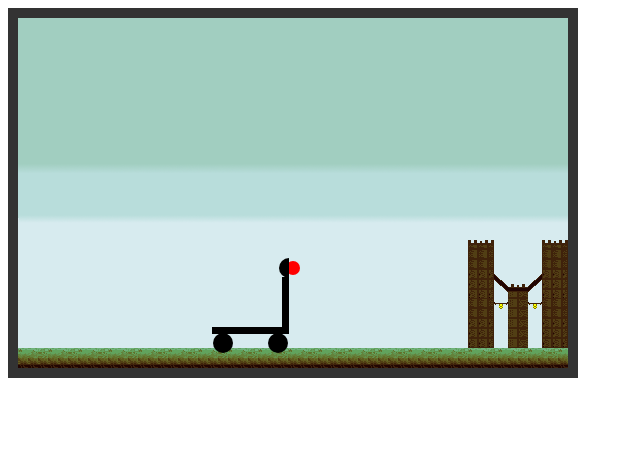
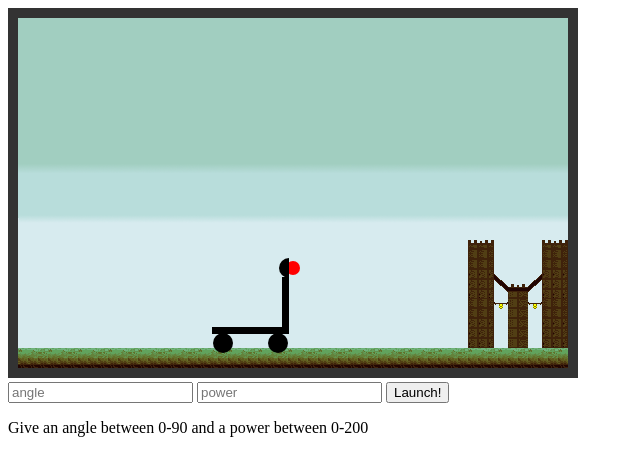
Before and after one commit to mendez6412/catapult, a plain HTML site: page index.html in a window 1280 px wide. Shown: the whole page, without its empty margins (0-640 px from the left). Drawn offline with Linux system fonts and the light colour scheme.

Commit message:
Added input for power and angle

```diff
--- a/index.html
+++ b/index.html
@@ -11,7 +11,15 @@
 </head>
 
 <body>
-  <canvas id="myCanvas" width="550px" height="350px"></canvas>
+  <canvas id="myCanvas" width="550px" height="350px"></canvas><br />
+
+
+  <!-- <input id="angle" placeholder="angle" onKeyPress="angleValueKeyPress()" onKeyUp="angleValueKeyPress()">
+  <input id="power" placeholder="power" onKeyPress="powerValueKeyPress()" onKeyUp="powerValueKeyPress()"> -->
+  <input id="angle" placeholder="angle">
+  <input id="power" placeholder="power">
+  <button id="launch" onclick="launchButtonPress()">Launch!</button>
+  <p>Give an angle between 0-90 and a power between 0-200</p>
   <script src="js/entity.js"></script>
   <script src="js/background.js"></script>
   <script src="js/projectile.js"></script>
--- a/js/game.js
+++ b/js/game.js
@@ -75,3 +75,19 @@ function tick() {
 }
 
 tick()
+
+function angleValueKeyPress() {
+  var angle = document.getElementById("angle");
+}
+
+function powerValueKeyPress() {
+  var power = document.getElementById("power");
+}
+
+function launchButtonPress() {
+  var angle = document.getElementById("angle");
+  var power = document.getElementById("power");
+  var launch = document.getElementById("launch");
+  console.log("Angle: " + angle.value)
+  console.log("Power: " + power.value)
+}
```
